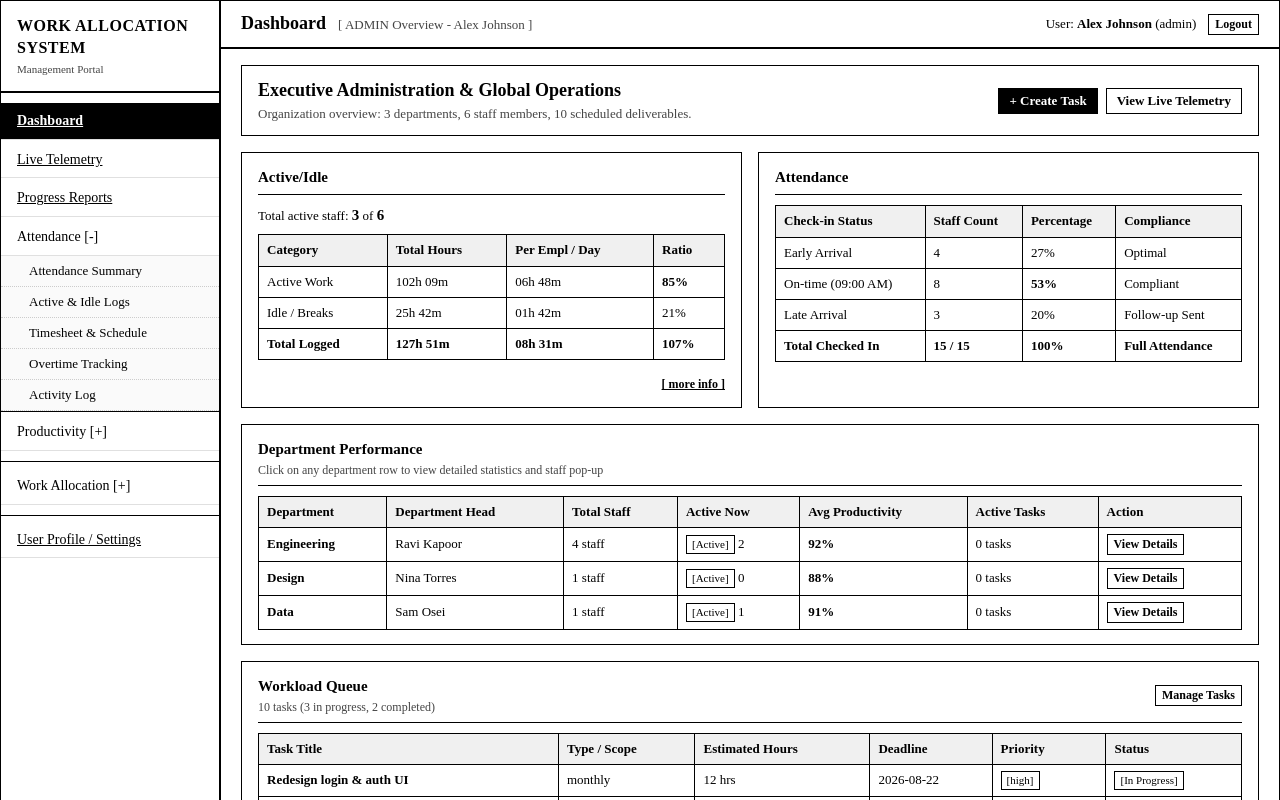
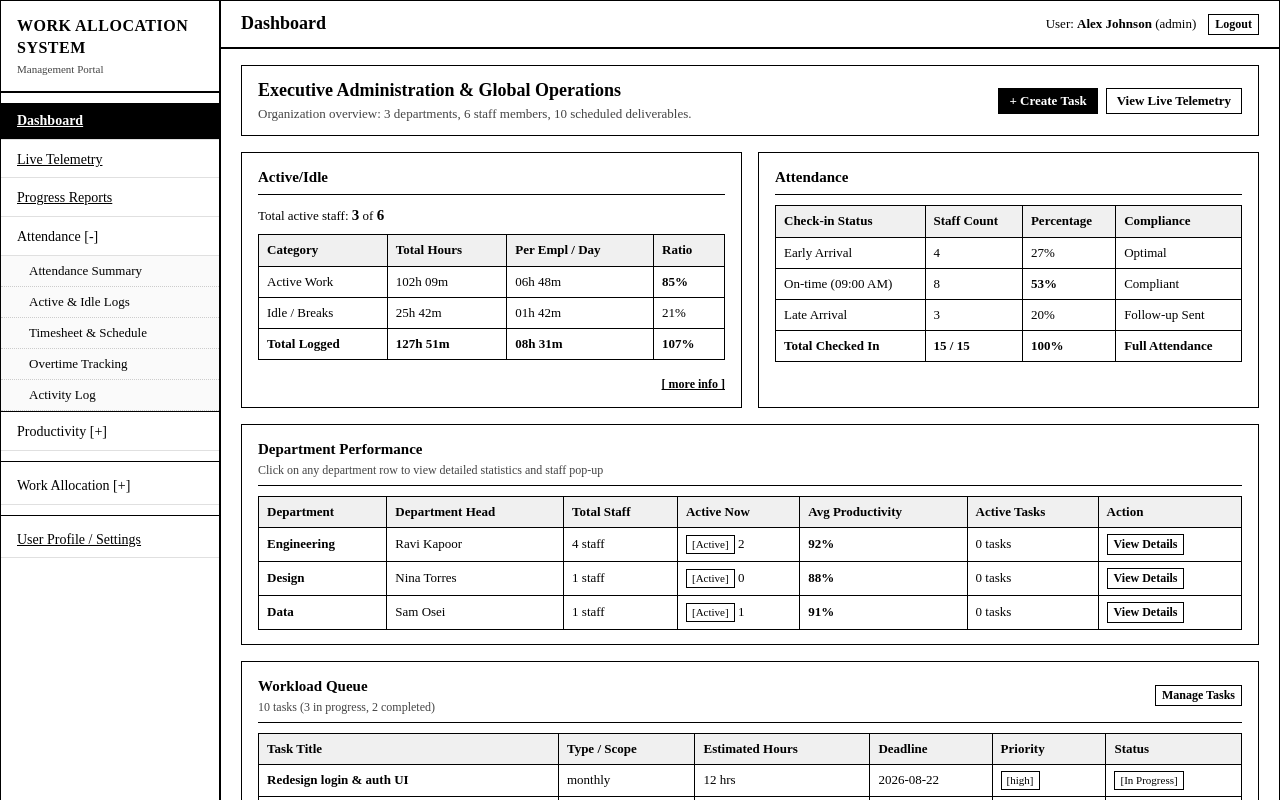
Before and after one commit to BhavyaJain-code/real-time-work-allocation-system, a React (Vite) app in the folder frontend/: page /login in a window 1280 px wide. Both pictures are taken after typing "name@example.com", "Sample123" into the empty fields and a click on the button "Sign In". Shown: the top 800 px of the page. Built offline with nearby package versions, Linux system fonts and the light colour scheme.

Commit message:
Remove breadcrumb overview subtitle from topbar

```diff
--- a/frontend/src/components/Layout.jsx
+++ b/frontend/src/components/Layout.jsx
@@ -176,9 +176,6 @@ export default function Layout() {
         <header className="wt-topbar">
           <div className="wt-page-title-section">
             <h1 className="wt-page-title">{pageTitle}</h1>
-            <div className="wt-breadcrumb">
-              [ {breadcrumbText} ]
-            </div>
           </div>
 
           {/* User Profile & Logout */}
```
